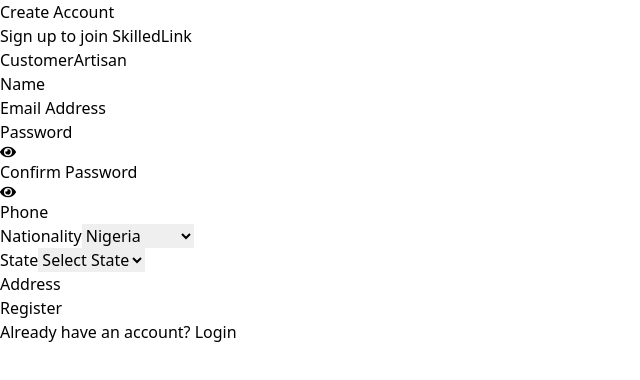
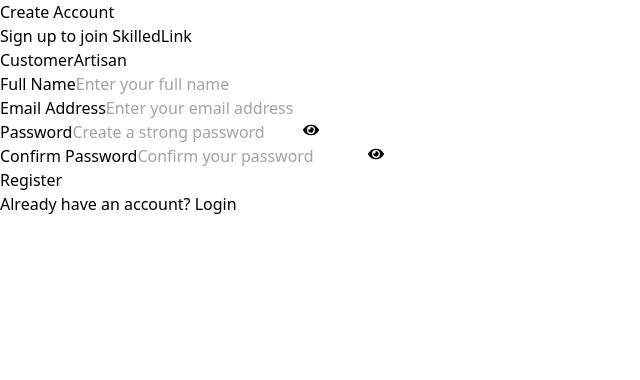
Before and after one commit to Dollypee48/SkilledLink, a React (Vite) app in the folder frontend/: page /register in a window 1280 px wide. Shown: the top 380 px of the page, without its empty margins (0-640 px from the left). Built offline with nearby package versions, Linux system fonts and the light colour scheme.

Commit message:
updating the register and login

```diff
--- a/frontend/src/pages/auth/Register.jsx
+++ b/frontend/src/pages/auth/Register.jsx
@@ -8,32 +8,18 @@
     email: '',
     password: '',
     confirmPassword: '',
-    phone: '',
     role: 'customer',
-    nationality: 'Nigeria',
-    state: '',
-    address: '',
-    service: '', // Changed from skills to service for artisans
   });
   const [error, setError] = useState('');
   const [showPassword, setShowPassword] = useState(false);
   const [showConfirmPassword, setShowConfirmPassword] = useState(false);
   const navigate = useNavigate();
 
-  const africanCountries = [
-    'Nigeria', 'Ghana', 'Kenya', 'South Africa', 'Algeria', 'Egypt', 'Morocco', 'Uganda',
-    'Tunisia', 'Ethiopia', 'Senegal', 'Cameroon', 'Angola', 'Zambia', 'Zimbabwe',
-  ];
-
-  const nigerianStates = [
-    'Lagos', 'Abuja', 'Kano', 'Oyo', 'Rivers', 'Kaduna', 'Delta', 'Ogun', 'Edo', 'Enugu',
-  ];
-
   const handleChange = (e) => {
     const { name, value } = e.target;
     setFormData((prev) => ({
       ...prev,
-      [name]: value, // Assign value directly, no splitting by commas
+      [name]: value,
     }));
   };
 
@@ -43,25 +29,35 @@
 
   const handleSubmit = async (e) => {
     e.preventDefault();
+
+    // Basic validation
+    if (!formData.name || !formData.email || !formData.password || !formData.confirmPassword) {
+      setError('Please fill in all required fields.');
+      return;
+    }
+
+    // Password validation
     const passwordRegex = /^(?=.*[a-z])(?=.*[A-Z])(?=.*[!@#$%^&*]).{8,}$/;
     if (!passwordRegex.test(formData.password)) {
       setError('Password must contain at least 8 characters, including uppercase, lowercase, and a special character (!@#$%^&*).');
       return;
     }
+
     if (formData.password !== formData.confirmPassword) {
       setError('Passwords do not match.');
-      return;
-    }
-    if (!africanCountries.includes(formData.nationality)) {
-      setError('Please select a nationality from African countries only.');
       return;
     }
 
     try {
       const response = await fetch('http://localhost:5000/api/auth/register', {
         method: 'POST',
-        headers: { 'Content-Type': 'application/json' }, // Added header for JSON
-        body: JSON.stringify(formData), // Send as JSON instead of FormData
+        headers: { 'Content-Type': 'application/json' },
+        body: JSON.stringify({
+          name: formData.name,
+          email: formData.email,
+          password: formData.password,
+          role: formData.role,
+        }),
       });
       const data = await response.json();
       if (response.ok) {
@@ -84,33 +80,34 @@
         <div className="flex justify-between mb-6 bg-[#F5F5F5] p-1 rounded-full shadow-inner">
           <button
             onClick={() => handleRoleChange('customer')}
-            className={`w-1/2 py-2 rounded-full text-sm font-medium transition ${
-              formData.role === 'customer' ? 'bg-[#151E3D] text-white shadow-md' : 'text-[#151E3D]'
+            className={`w-1/2 py-2 rounded-full text-sm font-medium transition-all duration-300 focus:outline-none focus:ring-2 focus:ring-[#151E3D] focus:ring-offset-2 ${
+              formData.role === 'customer' ? 'bg-[#151E3D] text-white shadow-md' : 'text-[#151E3D] hover:bg-[#151E3D]/10'
             }`}
           >
             Customer
           </button>
           <button
             onClick={() => handleRoleChange('artisan')}
-            className={`w-1/2 py-2 rounded-full text-sm font-medium transition ${
-              formData.role === 'artisan' ? 'bg-[#151E3D] text-white shadow-md' : 'text-[#151E3D]'
+            className={`w-1/2 py-2 rounded-full text-sm font-medium transition-all duration-300 focus:outline-none focus:ring-2 focus:ring-[#151E3D] focus:ring-offset-2 ${
+              formData.role === 'artisan' ? 'bg-[#151E3D] text-white shadow-md' : 'text-[#151E3D] hover:bg-[#151E3D]/10'
             }`}
           >
             Artisan
           </button>
         </div>
 
-        {/* Form in One Column */}
+        {/* Form */}
         <form onSubmit={handleSubmit} className="space-y-4">
           <div className="space-y-4 text-left">
             <div>
-              <label className="text-sm font-medium text-[#151E3D]">Name</label>
+              <label className="text-sm font-medium text-[#151E3D]">Full Name</label>
               <input
                 type="text"
                 name="name"
                 value={formData.name}
                 onChange={handleChange}
                 className="w-full mt-1 px-4 py-2 rounded-md bg-[#F8FAFC] shadow-md focus:outline-none focus:ring-2 focus:ring-[#151E3D]"
+                placeholder="Enter your full name"
                 required
               />
             </div>
@@ -122,6 +119,7 @@
                 value={formData.email}
                 onChange={handleChange}
                 className="w-full mt-1 px-4 py-2 rounded-md bg-[#F8FAFC] shadow-md focus:outline-none focus:ring-2 focus:ring-[#151E3D]"
+                placeholder="Enter your email address"
                 required
               />
             </div>
@@ -133,14 +131,16 @@
                 value={formData.password}
                 onChange={handleChange}
                 className="w-full mt-1 px-4 py-2 rounded-md bg-[#F8FAFC] shadow-md focus:outline-none focus:ring-2 focus:ring-[#151E3D] pr-10"
+                placeholder="Create a strong password"
                 required
               />
-              <span
-                className="absolute right-2 top-9 cursor-pointer text-gray-500"
+              <button
+                type="button"
+                className="absolute inset-y-0 right-3 flex items-center text-gray-600 hover:text-[#151E3D] transition-colors duration-300 focus:outline-none focus:ring-2 focus:ring-[#151E3D] focus:ring-offset-2 rounded"
                 onClick={() => setShowPassword(!showPassword)}
               >
                 {showPassword ? <FaEyeSlash /> : <FaEye />}
-              </span>
+              </button>
             </div>
             <div className="relative">
               <label className="text-sm font-medium text-[#151E3D]">Confirm Password</label>
@@ -150,91 +150,24 @@
                 value={formData.confirmPassword}
                 onChange={handleChange}
                 className="w-full mt-1 px-4 py-2 rounded-md bg-[#F8FAFC] shadow-md focus:outline-none focus:ring-2 focus:ring-[#151E3D] pr-10"
+                placeholder="Confirm your password"
                 required
               />
-              <span
-                className="absolute right-2 top-9 cursor-pointer text-gray-500"
+              <button
+                type="button"
+                className="absolute inset-y-0 right-3 flex items-center text-gray-600 hover:text-[#151E3D] transition-colors duration-300 focus:outline-none focus:ring-2 focus:ring-[#151E3D] focus:ring-offset-2 rounded"
                 onClick={() => setShowConfirmPassword(!showConfirmPassword)}
               >
                 {showConfirmPassword ? <FaEyeSlash /> : <FaEye />}
-              </span>
+              </button>
             </div>
-            <div>
-              <label className="text-sm font-medium text-[#151E3D]">Phone</label>
-              <input
-                type="tel"
-                name="phone"
-                value={formData.phone}
-                onChange={handleChange}
-                className="w-full mt-1 px-4 py-2 rounded-md bg-[#F8FAFC] shadow-md focus:outline-none focus:ring-2 focus:ring-[#151E3D]"
-                required
-              />
-            </div>
-            <div>
-              <label className="text-sm font-medium text-[#151E3D]">Nationality</label>
-              <select
-                name="nationality"
-                value={formData.nationality}
-                onChange={handleChange}
-                className="w-full mt-1 px-4 py-2 rounded-md bg-[#F8FAFC] shadow-md focus:outline-none focus:ring-2 focus:ring-[#151E3D]"
-                required
-              >
-                {africanCountries.map((country) => (
-                  <option key={country} value={country}>
-                    {country}
-                  </option>
-                ))}
-              </select>
-            </div>
-            <div>
-              <label className="text-sm font-medium text-[#151E3D]">State</label>
-              <select
-                name="state"
-                value={formData.state}
-                onChange={handleChange}
-                className="w-full mt-1 px-4 py-2 rounded-md bg-[#F8FAFC] shadow-md focus:outline-none focus:ring-2 focus:ring-[#151E3D]"
-                required
-              >
-                <option value="">Select State</option>
-                {nigerianStates.map((state) => (
-                  <option key={state} value={state}>
-                    {state}
-                  </option>
-                ))}
-              </select>
-            </div>
-            <div>
-              <label className="text-sm font-medium text-[#151E3D]">Address</label>
-              <input
-                type="text"
-                name="address"
-                value={formData.address}
-                onChange={handleChange}
-                className="w-full mt-1 px-4 py-2 rounded-md bg-[#F8FAFC] shadow-md focus:outline-none focus:ring-2 focus:ring-[#151E3D]"
-                required
-              />
-            </div>
-            {formData.role === 'artisan' && (
-              <div>
-                <label className="text-sm font-medium text-[#151E3D]">Primary Service</label>
-                <input
-                  type="text"
-                  name="service"
-                  value={formData.service}
-                  onChange={handleChange}
-                  className="w-full mt-1 px-4 py-2 rounded-md bg-[#F8FAFC] shadow-md focus:outline-none focus:ring-2 focus:ring-[#151E3D]"
-                  placeholder="e.g., Plumbing, Electrical, Carpentry"
-                  required
-                />
-              </div>
-            )}
           </div>
 
           {/* Error Display and Submit Button */}
           {error && <p className="text-red-500 text-sm text-center">{error}</p>}
           <button
             type="submit"
-            className="w-full py-2 rounded-md bg-[#F59E0B] hover:bg-[#D97706] text-white font-semibold shadow-md transition"
+            className="w-full py-2 rounded-md bg-[#151E3D] hover:bg-[#1E2A4A] text-white font-semibold shadow-md transition-all duration-300 focus:outline-none focus:ring-2 focus:ring-[#151E3D] focus:ring-offset-2"
           >
             Register
           </button>
@@ -245,7 +178,7 @@
           Already have an account?{' '}
           <button
             onClick={() => navigate('/login')}
-            className="text-[#151E3D] font-medium hover:underline transition"
+            className="text-[#151E3D] font-medium hover:underline transition-colors duration-300 focus:outline-none focus:ring-2 focus:ring-[#151E3D] focus:ring-offset-2 rounded"
           >
             Login
           </button>
```
